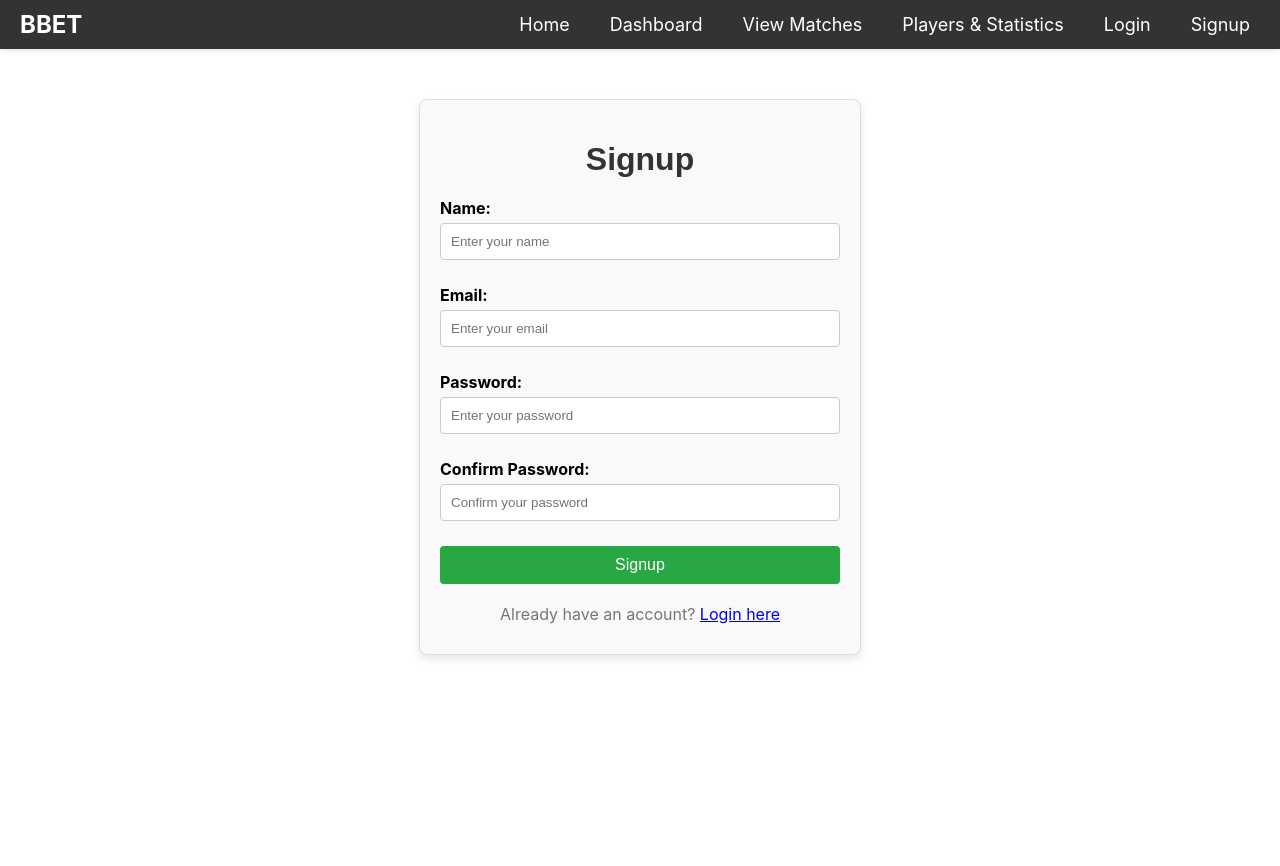
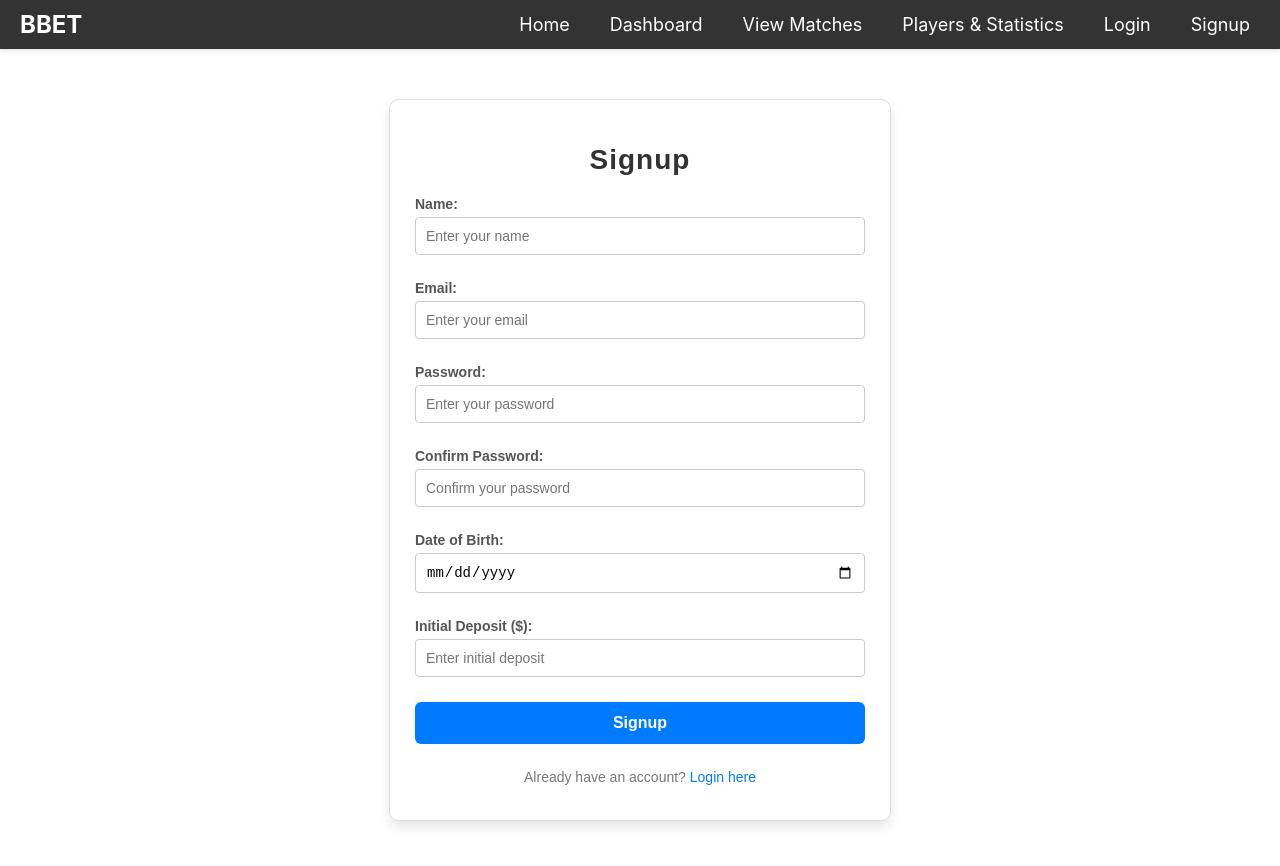
Before and after one commit to SMomin-7/BBet, a React (Create React App) app in the folder frontend/: page /signup in a window 1280 px wide. Shown: the top 866 px of the page. Before the commit the page ends 800 px from the top, so only its background shows below. Built offline with nearby package versions, Linux system fonts and the light colour scheme.

Commit message:
Checkpoint for frontend

```diff
--- a/frontend/src/pages/signup.js
+++ b/frontend/src/pages/signup.js
@@ -1,49 +1,96 @@
 import React, { useState } from 'react';
-import { Link } from 'react-router-dom'; // Import Link for navigation
-import '../styles/signup.css'; // Import the CSS for signup
+import { Link } from 'react-router-dom'; // Navigation between pages
+import axios from 'axios'; // For API calls
+import '../styles/signup.css'; // CSS for styling
 
 function Signup() {
-  // State for form fields
-  const [name, setName] = useState('');
-  const [email, setEmail] = useState('');
-  const [password, setPassword] = useState('');
-  const [confirmPassword, setConfirmPassword] = useState('');
+  // State for form inputs
+  const [formData, setFormData] = useState({
+    name: '',
+    email: '',
+    password: '',
+    confirmPassword: '',
+    dob: '',
+    deposit: '',
+  });
 
-  // State for error messages
+  // State for displaying messages
   const [error, setError] = useState('');
+  const [success, setSuccess] = useState('');
+
+  // Handle changes in form fields
+  const handleChange = (e) => {
+    const { name, value } = e.target;
+    setFormData({ ...formData, [name]: value });
+  };
 
   // Handle form submission
-  const handleSubmit = (e) => {
+  const handleSubmit = async (e) => {
     e.preventDefault();
-    setError(''); // Clear any previous errors
+    setError('');
+    setSuccess('');
 
-    // Basic validation
-    if (!name || !email || !password || !confirmPassword) {
+    // Destructure form data for easy validation
+    const { name, email, password, confirmPassword, dob, deposit } = formData;
+
+    // Validate required fields
+    if (!name || !email || !password || !confirmPassword || !dob || !deposit) {
       setError('All fields are required.');
       return;
     }
 
+    // Validate password match
     if (password !== confirmPassword) {
       setError('Passwords do not match.');
       return;
     }
 
-    console.log({ name, email, password }); // For now, just log the input
-    // In the future, send these details to your backend API
+    // Validate deposit value
+    if (isNaN(deposit) || parseFloat(deposit) <= 0) {
+      setError('Deposit must be a valid positive number.');
+      return;
+    }
+
+    try {
+      // Submit form data to backend
+      const response = await axios.post('http://localhost:5000/api/auth/signup', {
+        name,
+        email,
+        password,
+        dob,
+        deposit: parseFloat(deposit), // Convert deposit to number
+      });
+
+      // Handle success
+      setSuccess(response.data.message);
+      setFormData({
+        name: '',
+        email: '',
+        password: '',
+        confirmPassword: '',
+        dob: '',
+        deposit: '',
+      }); // Reset form fields
+    } catch (err) {
+      // Handle errors from backend
+      setError(err.response?.data?.error || 'Something went wrong.');
+    }
   };
 
   return (
     <div className="signup-container">
       <h1>Signup</h1>
-      {error && <p className="error-message">{error}</p>} {/* Show error message */}
+      {error && <p className="error-message">{error}</p>}
+      {success && <p className="success-message">{success}</p>}
       <form onSubmit={handleSubmit}>
         <div className="form-group">
           <label htmlFor="name">Name:</label>
           <input
             type="text"
             id="name"
-            value={name}
-            onChange={(e) => setName(e.target.value)}
+            name="name"
+            value={formData.name}
+            onChange={handleChange}
             placeholder="Enter your name"
             required
           />
@@ -53,8 +100,9 @@ function Signup() {
           <input
             type="email"
             id="email"
-            value={email}
-            onChange={(e) => setEmail(e.target.value)}
+            name="email"
+            value={formData.email}
+            onChange={handleChange}
             placeholder="Enter your email"
             required
           />
@@ -64,27 +112,52 @@ function Signup() {
           <input
             type="password"
             id="password"
-            value={password}
-            onChange={(e) => setPassword(e.target.value)}
+            name="password"
+            value={formData.password}
+            onChange={handleChange}
             placeholder="Enter your password"
             required
           />
         </div>
         <div className="form-group">
-          <label htmlFor="confirm-password">Confirm Password:</label>
+          <label htmlFor="confirmPassword">Confirm Password:</label>
           <input
             type="password"
-            id="confirm-password"
-            value={confirmPassword}
-            onChange={(e) => setConfirmPassword(e.target.value)}
+            id="confirmPassword"
+            name="confirmPassword"
+            value={formData.confirmPassword}
+            onChange={handleChange}
             placeholder="Confirm your password"
+            required
+          />
+        </div>
+        <div className="form-group">
+          <label htmlFor="dob">Date of Birth:</label>
+          <input
+            type="date"
+            id="dob"
+            name="dob"
+            value={formData.dob}
+            onChange={handleChange}
+            required
+          />
+        </div>
+        <div className="form-group">
+          <label htmlFor="deposit">Initial Deposit ($):</label>
+          <input
+            type="number"
+            id="deposit"
+            name="deposit"
+            value={formData.deposit}
+            onChange={handleChange}
+            placeholder="Enter initial deposit"
             required
           />
         </div>
         <button type="submit" className="signup-button">Signup</button>
       </form>
       <p className="switch-link">
-        Already have an account? <Link to="/login">Login here</Link> {/* Link to Login */}
+        Already have an account? <Link to="/login">Login here</Link>
       </p>
     </div>
   );
--- a/frontend/src/styles/signup.css
+++ b/frontend/src/styles/signup.css
@@ -1,54 +1,94 @@
 .signup-container {
-  max-width: 400px;
+  max-width: 450px;
   margin: 50px auto;
-  padding: 20px;
+  padding: 25px;
   border: 1px solid #ddd;
-  border-radius: 8px;
-  background-color: #f9f9f9;
-  box-shadow: 0 4px 8px rgba(0, 0, 0, 0.1);
+  border-radius: 10px;
+  background-color: #ffffff;
+  box-shadow: 0 6px 12px rgba(0, 0, 0, 0.1);
+  font-family: 'Arial', sans-serif; /* Added a clean font */
 }
 
 h1 {
   text-align: center;
-  margin-bottom: 20px;
-  color: #333;
+  margin-bottom: 25px;
+  color: #222; /* Slightly darker for better contrast */
+  font-size: 28px;
+  letter-spacing: 1px; /* Add spacing for a clean look */
 }
 
 .form-group {
-  margin-bottom: 15px;
+  margin-bottom: 20px;
 }
 
 label {
   display: block;
-  margin-bottom: 5px;
+  margin-bottom: 8px;
   font-weight: bold;
+  font-size: 14px;
+  color: #555; /* Subtle color for labels */
 }
 
 input {
   width: 100%;
-  padding: 10px;
+  padding: 12px;
   border: 1px solid #ccc;
-  border-radius: 4px;
+  border-radius: 6px;
   box-sizing: border-box;
+  font-size: 14px;
+  transition: border-color 0.3s ease, box-shadow 0.3s ease;
+}
+
+input:focus {
+  border-color: #007bff; /* Blue border on focus */
+  box-shadow: 0 0 5px rgba(0, 123, 255, 0.5); /* Subtle shadow on focus */
+  outline: none;
 }
 
 button.signup-button {
   width: 100%;
-  padding: 10px;
-  background-color: #28a745;
+  padding: 12px;
+  background-color: #007bff; /* Updated to a blue shade */
   color: #fff;
   border: none;
-  border-radius: 4px;
+  border-radius: 6px;
   cursor: pointer;
   font-size: 16px;
+  font-weight: bold;
+  transition: background-color 0.3s ease, transform 0.2s ease;
 }
 
 button.signup-button:hover {
-  background-color: #218838;
+  background-color: #0056b3; /* Darker blue on hover */
+  transform: translateY(-2px); /* Subtle lift effect */
 }
 
 .error-message {
-  color: red;
+  color: #d9534f; /* Bootstrap red color */
   text-align: center;
-  margin-bottom: 10px;
+  margin-bottom: 15px;
+  font-size: 14px;
 }
+
+.success-message {
+  color: #28a745; /* Bootstrap green color */
+  text-align: center;
+  margin-bottom: 15px;
+  font-size: 14px;
+}
+
+.switch-link {
+  text-align: center;
+  margin-top: 15px;
+  font-size: 14px;
+}
+
+.switch-link a {
+  color: #007bff;
+  text-decoration: none;
+  transition: color 0.3s ease;
+}
+
+.switch-link a:hover {
+  color: #0056b3; /* Darker blue on hover */
+}
```
Also changed, not shown: 1 other file (tests, documents, lock files or other folders).
